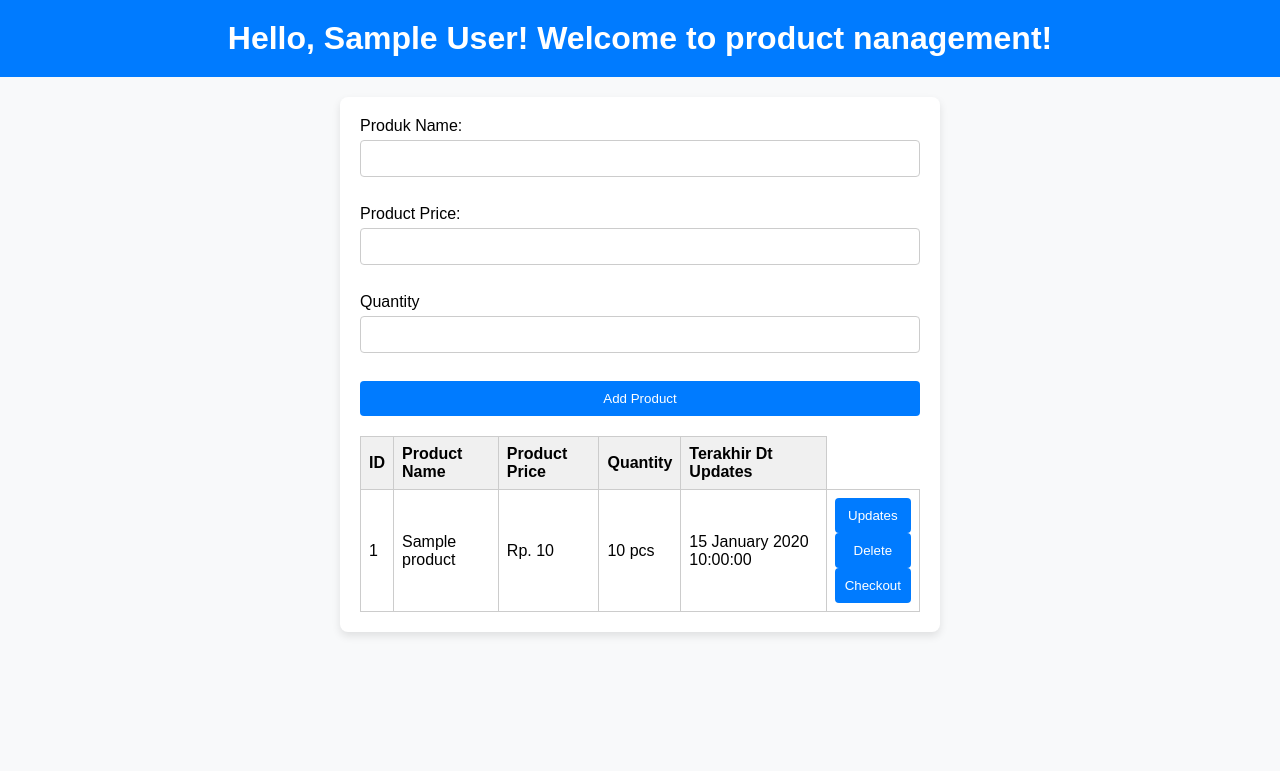
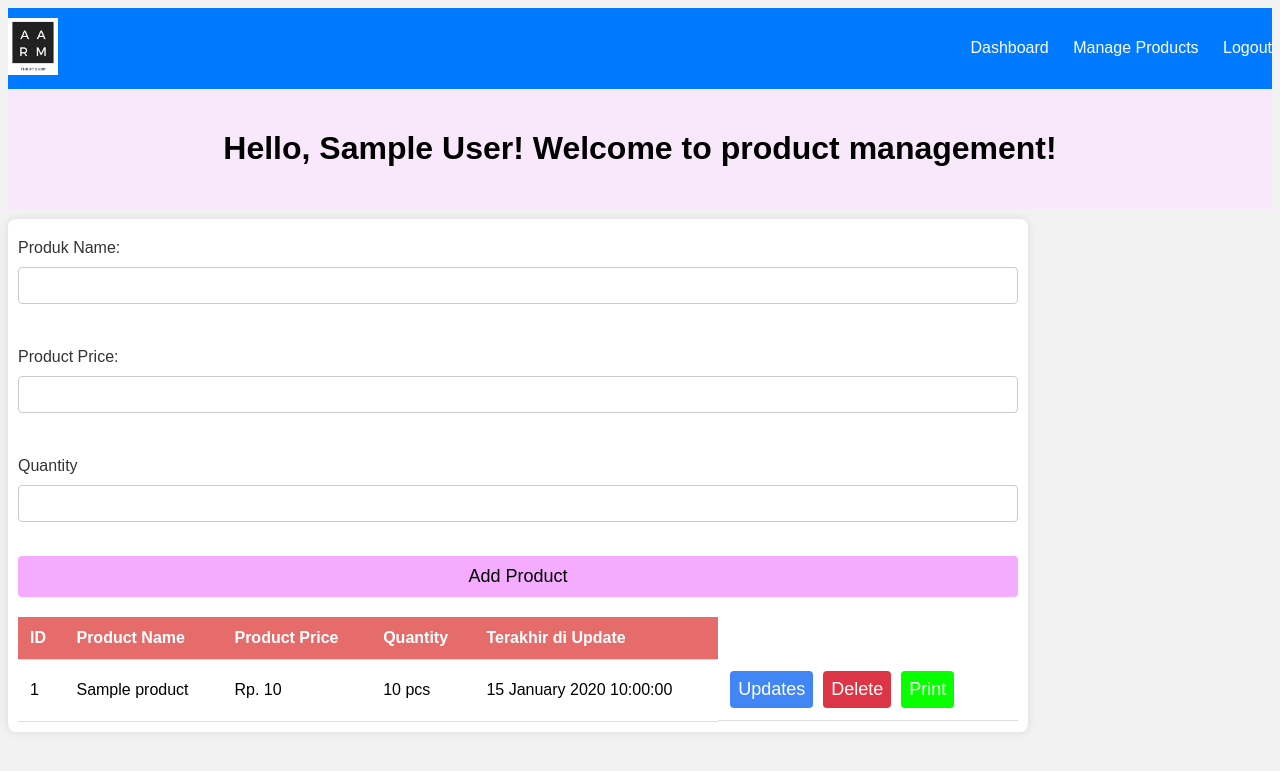
Before and after one commit to fauzansyahbani/Ujikomfauzan, a PHP site: page /pages/kasir/manage_product.php in a window 1280 px wide. Shown: the top 771 px of the page. Run offline with PHP 8.4, Linux system fonts and the light colour scheme; the visitor is signed in with stand-in values (Sample User, id 1); tables that the repository leaves empty or names only in its code hold one stand-in row (values such as "Sample post").

Commit message:
tambah navbar, perbaiki update

```diff
--- a/assets/style/manage_product.css
+++ b/assets/style/manage_product.css
@@ -1,89 +1,97 @@
-* {
-    margin: 0;
-    padding: 0;
-    box-sizing: border-box;
+body {
+    background-color: #f2f2f2;
+    font-family: 'Arial', sans-serif;
 }
 
-/* Body styles */
-body {
-    font-family: Arial, sans-serif;
-    background-color: #f8f9fa;
+.header {
+    background-color: #f9e8fc;
+    color: #000000;
+    padding: 20px;
+    text-align: center;
+    max-width: 10002px;
 }
 
-/* Header styles */
-.header {
-    background-color: #007bff;
-    color: #fff;
-    padding: 20px;
-    text-align: center;
+.form-container {
+    background-color: #fff;
+    padding: 10px;
+    margin: 10px 0;
+    border-radius: 8px;
+    box-shadow: 0 0 10px rgba(0, 0, 0, 0.1);
+    max-width: 1000px;
 }
 
-/* Form container styles */
-.form-container {
-    max-width: 600px;
-    margin: 20px auto;
-    padding: 20px;
-    background-color: #fff;
-    border-radius: 8px;
-    box-shadow: 0 4px 8px rgba(0, 0, 0, 0.1);
-}
-
-.form-container form {
+form {
     display: flex;
     flex-direction: column;
 }
 
-.form-container label {
-    margin-bottom: 5px;
+label {
+    margin: 10px 0;
+    color: #333;
 }
 
-.form-container input[type="text"],
-.form-container input[type="number"] {
-    width: 100%;
+input {
     padding: 10px;
-    margin-bottom: 10px;
+    margin-bottom: 16px;
     border: 1px solid #ccc;
     border-radius: 4px;
 }
 
-.form-container button {
-    width: 100%;
+button {
     padding: 10px;
-    background-color: #007bff;
-    color: #fff;
+    background-color: #f5abff;
+    color: #000000;
     border: none;
     border-radius: 4px;
     cursor: pointer;
+    font-size: 18px;
 }
 
-.form-container button:hover {
-    background-color: #0056b3;
+button:hover {
+    background-color: #f9abff;
 }
 
-/* Table styles */
 table {
     width: 100%;
     border-collapse: collapse;
     margin-top: 20px;
 }
 
-table th,
-table td {
-    border: 1px solid #ccc;
-    padding: 8px;
+th, td {
+    padding: 12px;
     text-align: left;
+    border-bottom: 1px solid #ddd;
 }
 
-table th {
-    background-color: #f0f0f0;
+th {
+    background-color: #e66c6c;
+    color: #fff;
+    max-width: 1000px;
 }
 
-/* Action buttons styles */
-.action-buttons {
+.actton-buttons {
     display: flex;
-    gap: 5px;
 }
 
-.action-buttons form {
-    margin: 0;
+.update-button, .delete-button, .checkout-button {
+    margin-right: 10px;
+    padding: 8px;
+    border: none;
+    border-radius: 4px;
+    cursor: pointer;
 }
+
+.update-button {
+    background-color: #4285f4;
+    color: #fff;
+}
+
+.delete-button {
+    background-color: #dc3545;
+    color: #fff;
+}
+
+.checkout-button {
+    background-color: #09ff00;
+    color: #fff;
+}
--- /dev/null
+++ b/assets/style/navbar.css
@@ -0,0 +1,45 @@
+.navbar {
+    background-color: #007bff;
+    color: #fff;
+    padding: 10px 0;
+}
+
+.navbar .container {
+    display: flex;
+    justify-content: space-between;
+    align-items: center;
+}
+
+.navbar .logo img {
+    width: 50px;
+    height: auto;
+}
+
+.navbar .menu ul {
+    list-style: none;
+    margin: 0;
+    padding: 0;
+}
+
+.navbar .menu ul li {
+    display: inline-block;
+    margin-right: 20px;
+}
+
+.navbar .menu ul li:last-child {
+    margin-right: 0;
+}
+
+.navbar .menu ul li a {
+    color: #fff;
+    text-decoration: none;
+}
+
+.navbar .user {
+    display: flex;
+    align-items: center;
+}
+
+.navbar .user span {
+    margin-right: 10px;
+}
--- a/pages/dashboard.php
+++ b/pages/dashboard.php
@@ -17,8 +17,12 @@ $realName = $_SESSION['nama'];
     <meta name="viewport" content="width=device-width, initial-scale=1.0">
     <title>Document</title>
     <link rel="stylesheet" href="../assets/style/dashboard.css">
+    <link rel="stylesheet" href="../assets/style/navbar.css">
 </head>
 <body>
+    <?php
+    include 'navbar.php';
+    ?>
     <h1>Hello, <?php echo htmlspecialchars($realName);?>! Welcome to the dashboard</h1>
     <form action="../db/DB_logout.php" method="post">
     <button type="submit" class="btn-logout">Log out</button>
--- a/pages/kasir/manage_product.php
+++ b/pages/kasir/manage_product.php
@@ -1,9 +1,9 @@
 <?php
 session_start();
-require_once('../../db/DB_connection.php');
+require_once('../../db/db_connection.php');
 
 if (!isset($_SESSION['loggedin']) || $_SESSION ['loggedin'] !== true) {
-    header ('Locatton: .-/Index-php');
+    header ('Location: ../../index.php');
     exit;
 }
 
@@ -16,17 +16,16 @@ $result = $conn->query($query);
 <head>
     <meta charset=UTF-8>
     <meta name="viewport" content="width-device-width, initial-scale=1.0">
-    <title>Product</title>
-    <Link rel="stylesheet" href="../../assets/style/manage_product.css">
+<Link rel="stylesheet" href="../../assets/style/manage_product.css">
+<Link rel="stylesheet" href="../../assets/style/navbar.css">
 </head>
 <body>
-    <div class="header">
-        <h1>Hello, <?php echo htmlspecialchars($_SESSION['nama']); ?>! Welcome to product nanagement!
-</h1>
+<?php include 'navbar.php';?>
+<div class="header">
+        <h1>Hello, <?php echo htmlspecialchars($_SESSION['nama']); ?>! Welcome to product management!</h1>
 </div>
-
 <div class="form-container">
-    <form action="../../db/DB_add_product.php" method="post">
+    <form action="../../db/db_add_product.php" method="post">
         <label for="nama_produk">Produk Name:</label>
         <input type="text" name="nama produk" required>
         <br>
@@ -46,7 +45,7 @@ $result = $conn->query($query);
         <th>Product Name</th>
         <th>Product Price</th>
         <th>Quantity</th>
-        <th>Terakhir Dt Updates</th>
+        <th>Terakhir di Update</th>
     </tr>
 <?php while ($row = $result->fetch_assoc()): ?>
     <tr>
@@ -54,19 +53,19 @@ $result = $conn->query($query);
         <td><?php echo htmlspecialchars($row['nama_produk']); ?></td>
         <td>Rp. <?php echo number_format($row['harga_produk']); ?></td>
         <td><?php echo number_format($row['jumlah']); ?> pcs</td>
-        <td><?php echo date('d F Y H:i:s', strtotime($row['created_at'])); ?></td>
+        <td><?php echo date('d F Y H:i:s', strtotime($row['updated_at'])); ?></td>
         <td class="actton-buttons">
             <form action="./update_product.php" method="get">
                 <input type="hidden" name="id" value="<?php echo $row['id']; ?>">
                 <button class="update-button" types="submit">Updates</button>
             </form>
-            <form action="../../db/DB_delete_product.php" method="post">
+            <form action="../../db/db_delete_product.php" method="post">
                 <input type="hidden" name="id" value="<?php echo $row['id']; ?>">
                 <button type="submit" class="delete-button" name="delete_product" onclick="return confirm('Are you sure you want to delete this product?');">Delete</button>
             </form>
-            <form action="../../db/DB_process_checkout.php" method="post">
+            <form action="../../db/db_process_checkout.php" method="post">
                 <input type="hidden" name="product_id" value="<?php echo $row['id']; ?>">
-                <button type="submit" class="checkout-button" name="checkout_product">Checkout</button>
+                <button type="submit" class="checkout-button" name="checkout_product">Print</button>
             </form>
 </td>
 </tr>
--- /dev/null
+++ b/pages/kasir/navbar.php
@@ -0,0 +1,25 @@
+<!DOCTYPE html>
+<html lang="en">
+<head>
+    <meta charset="UTF-8">
+    <meta name="viewport" content="width=device-width, initial-scale=1.0">
+    <title>Document</title>
+    <link rel="stylesheet" href="../assets/style/navbar.css">
+</head>
+<body>
+<nav class="navbar">
+    <div class="container">
+    <div class="logo">
+            <img src="../../assets/images/aarm.jpg" alt="btr">
+        </div>
+        <div class="menu">
+            <ul>
+                <li><a href="../dashboard.php">Dashboard</a></li>
+                <li><a href="manage_product.php">Manage Products</a></li>
+                <li><a href="../../db/db_logout.php">Logout</a></li>
+            </ul>
+        </div>
+    </div>
+</nav>
+</body>
+</html>
```
Also changed, not shown: pages/kasir/update_product.php (+8 -3 lines), pages/navbar.php (added, +25 -0 lines).
